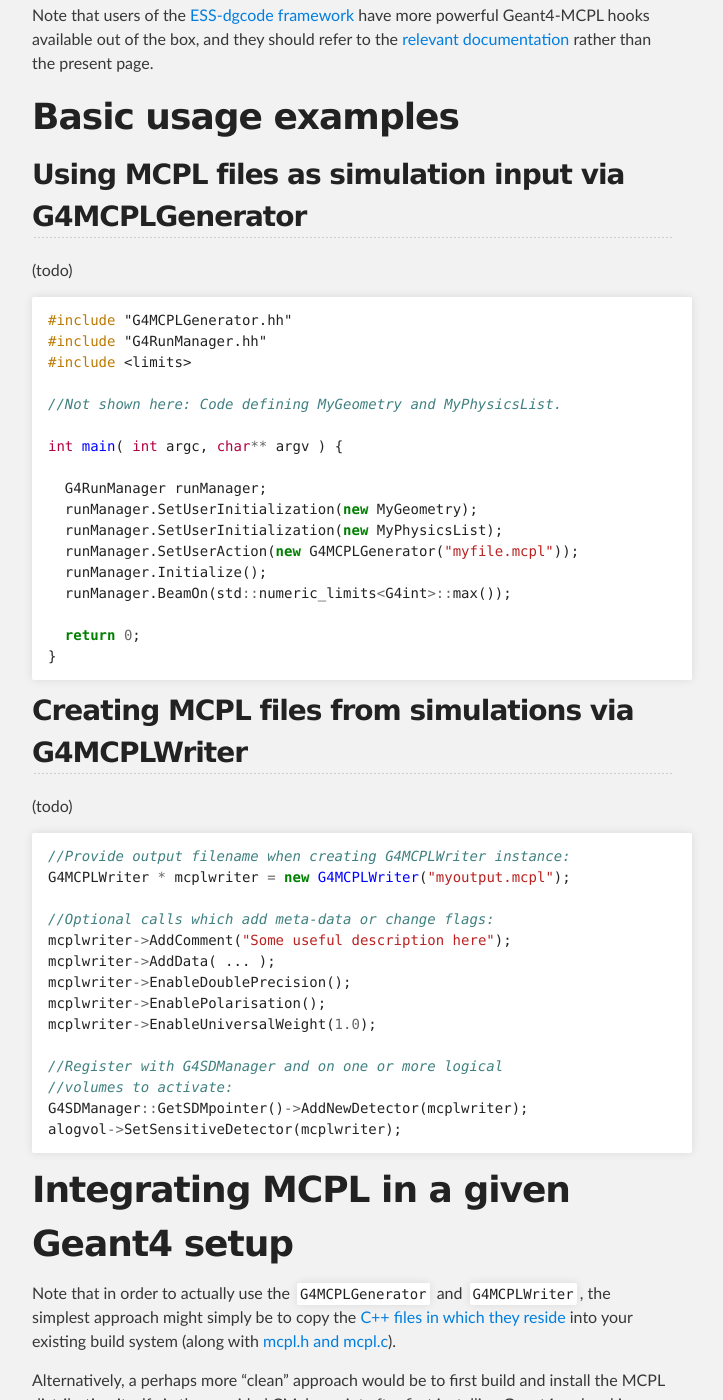
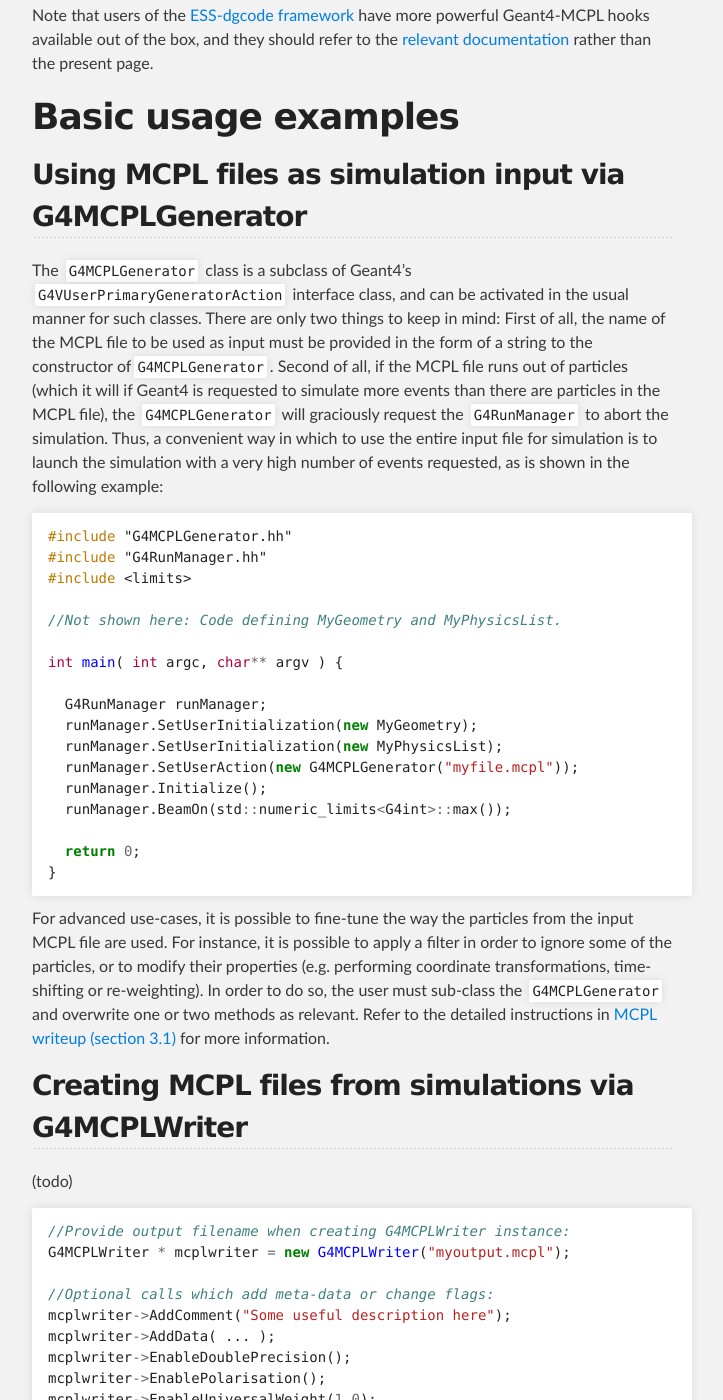
Before and after one commit to mctools/mcpl, a Jekyll site: the page built from hooks_geant4.md, in a window 1280 px wide and 1400 px high, scrolled down 716 px. Shown: the whole window, without its empty margins (288-1011 px from the left). Built offline with Jekyll 4.4.1, drawn with Linux system fonts in a browser that asks for light colours; some of the changed text lies outside the part shown.

Commit message:
Update hooks_geant4.md

````diff
--- a/hooks_geant4.md
+++ b/hooks_geant4.md
@@ -15,7 +15,7 @@ Note that users of the [ESS-dgcode framework](https://confluence.esss.lu.se/x/lg
 
 ## Using MCPL files as simulation input via G4MCPLGenerator
 
-(todo)
+The `G4MCPLGenerator` class is a subclass of Geant4's `G4VUserPrimaryGeneratorAction` interface class, and can be activated in the usual manner for such classes. There are only two things to keep in mind: First of all, the name of the MCPL file to be used as input must be provided in the form of a string to the constructor of`G4MCPLGenerator`. Second of all, if the MCPL file runs out of particles (which it will if Geant4 is requested to simulate more events than there are particles in the MCPL file), the `G4MCPLGenerator` will graciously request the `G4RunManager` to abort the simulation. Thus, a convenient way in which to use the entire input file for simulation is to launch the simulation with a very high number of events requested, as is shown in the following example:
 
 ```c++
 #include "G4MCPLGenerator.hh"
@@ -36,6 +36,9 @@ int main( int argc, char** argv ) {
   return 0;
 }
 ```
+
+For advanced use-cases, it is possible to fine-tune the way the particles from the input MCPL file are used. For instance, it is possible to apply a filter in order to ignore some of the particles, or to modify their properties (e.g. performing coordinate transformations, time-shifting or re-weighting). In order to do so, the user must sub-class the `G4MCPLGenerator` and overwrite one or two methods as relevant. Refer to the detailed instructions in {% include linkpaper.html subsection=3.1
+%} for more information.
 
 ## Creating MCPL files from simulations via G4MCPLWriter
 
@@ -60,7 +63,7 @@ alogvol->SetSensitiveDetector(mcplwriter);
 
 # Integrating MCPL in a given Geant4 setup
 
-Note that in order to actually use the `G4MCPLGenerator` and `G4MCPLWriter`, the simplest approach might simply be to copy the [C++ files in which they reside]({{"/raw/master/src/geant4/" | prepend: site.github.repository_url }}) into your existing build system (along with [mcpl.h and mcpl.c]({{"/raw/master/src/mcpl/" | prepend: site.github.repository_url }})).
+Note that in order to actually use the `G4MCPLGenerator` and `G4MCPLWriter`, the simplest approach might be to copy the [C++ files in which they reside]({{"/raw/master/src/geant4/" | prepend: site.github.repository_url }}) into your existing build system (along with [mcpl.h and mcpl.c]({{"/raw/master/src/mcpl/" | prepend: site.github.repository_url }})).
 
 Alternatively, a perhaps more "clean" approach would be to first build and install the MCPL distribution itself via the provided CMake script after first installing Geant4 and making sure Geant4 is noticed correctly during the configuration (more [here](LOCAL:get)). This should, after the build and install is completed (with `make install`) result in an installation which includes files like the following (actual contents might depend a bit on your platform and setup, for instance the extension `.so` will usually be `.dylib` on OS X):
 
````
